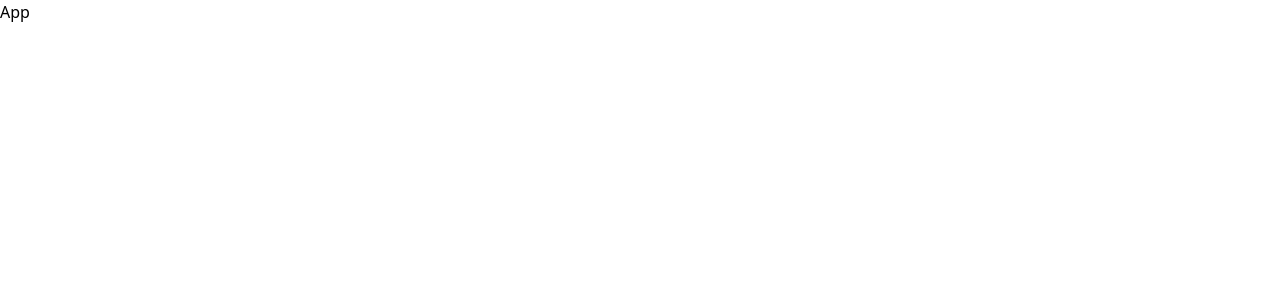
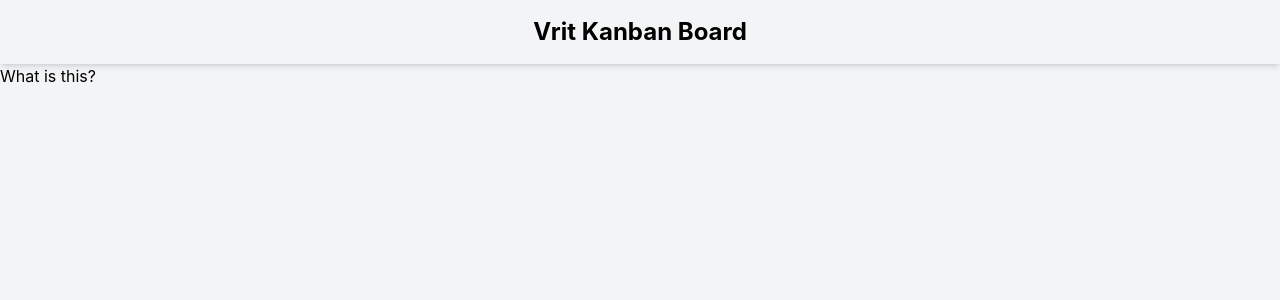
Before and after one commit to Rijan-Joshi/Kanban-Board, a React (Vite) app in the folder Kanban Drag and Drop/: page / in a window 1280 px wide. Shown: the top 300 px of the page. Built offline with nearby package versions, Linux system fonts and the light colour scheme.

Commit message:
setup folders

```diff
--- a/Kanban Drag and Drop/package.json
+++ b/Kanban Drag and Drop/package.json
@@ -14,6 +14,7 @@
     "@dnd-kit/sortable": "^9.0.0",
     "pnpm": "^9.14.4",
     "react": "^18.3.1",
+    "react-beautiful-dnd": "^13.1.1",
     "react-dom": "^18.3.1",
     "tailwind-merge": "^2.5.5"
   },
--- a/Kanban Drag and Drop/src/App.tsx
+++ b/Kanban Drag and Drop/src/App.tsx
@@ -1,13 +1,15 @@
-
 import './App.css'
+import Board from './components/Board/board'
 
 function App() {
   return (
     <>
-      <div>
-        App
+      <div className='min-h-screen bg-gray-100'>
+      <header className="p-4 shadow-md">
+          <h1 className="text-2xl font-bold text-center">Vrit Kanban Board</h1>
+        </header>
+        <Board />
       </div>
-
     </>
   )
 }
--- a/Kanban Drag and Drop/src/components/Board/board.tsx
+++ b/Kanban Drag and Drop/src/components/Board/board.tsx
@@ -0,0 +1,9 @@
+function Board() {
+  return (
+    <div>
+      What is this?
+    </div>
+  )
+}
+
+export default Board;
--- a/Kanban Drag and Drop/src/components/Card/card.tsx
+++ b/Kanban Drag and Drop/src/components/Card/card.tsx
@@ -0,0 +1,10 @@
+
+const Card = () => {
+  return (
+    <div>
+      Card
+    </div>
+  )
+}
+
+export default Card
--- a/Kanban Drag and Drop/src/components/Column/column.tsx
+++ b/Kanban Drag and Drop/src/components/Column/column.tsx
@@ -0,0 +1,11 @@
+
+
+const Column = () => {
+  return (
+    <div>
+
+    </div>
+  )
+}
+
+export default Column
--- a/Kanban Drag and Drop/src/components/Modal/modal.tsx
+++ b/Kanban Drag and Drop/src/components/Modal/modal.tsx
@@ -0,0 +1,11 @@
+
+
+const Modal = () => {
+  return (
+    <div>
+      Modal
+    </div>
+  )
+}
+
+export default Modal
--- a/Kanban Drag and Drop/src/components/SearchFilter/searchFilter.tsx
+++ b/Kanban Drag and Drop/src/components/SearchFilter/searchFilter.tsx
@@ -0,0 +1,11 @@
+
+
+const SearchFilter = () => {
+  return (
+    <div>
+      SearchFilter
+    </div>
+  )
+}
+
+export default SearchFilter
--- a/Kanban Drag and Drop/src/index.css
+++ b/Kanban Drag and Drop/src/index.css
@@ -1,3 +1,24 @@
 @tailwind base;
 @tailwind components;
 @tailwind utilities;
+
+@import url('https://fonts.googleapis.com/css2?family=Inter:ital,opsz,wght@0,14..32,100..900;1,14..32,100..900&display=swap');
+
+body{
+    font-family: 'Inter', sans-serif;
+    line-height: 1.6;
+    background-color: #f4f7f6;
+}
+
+.react-beautiful-dnd-draggable {
+    user-select: none;
+    transition: background-color 0.2s ease;
+}
+
+.react-beautiful-dnd-draggable:hover {
+    cursor: grab;
+}
+
+.react-beautiful-dnd-draggable:active {
+    cursor: grabbing;
+}
```
Also changed, not shown: 1 other file (tests, documents, lock files or other folders).
